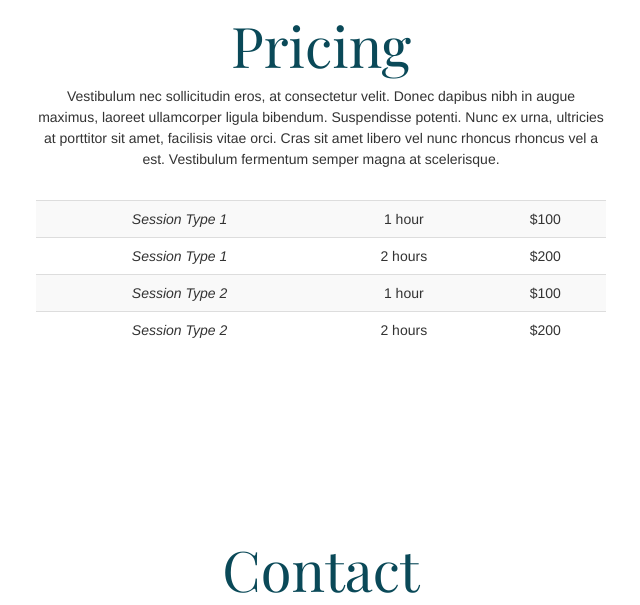
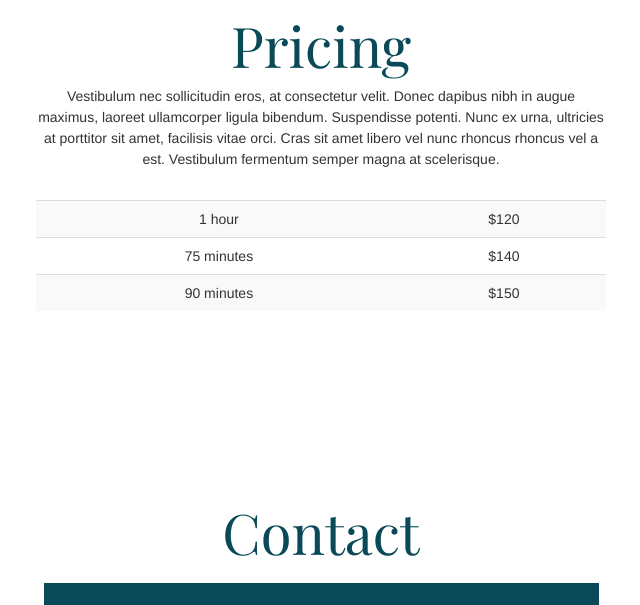
Before and after one commit to bobb3666/GOOD_CODE-staticsite, a Django app: template pages/templates/index.html in a window 1280 px wide. Shown: the part 2590-3195 px from the top of the page, without its empty margins (319-959 px from the left). Run offline with Django 3.2, Linux system fonts and the light colour scheme; the template is opened without the code that fills it, so the values that code supplies are empty; some libraries are stand-ins or nearby versions.

Commit message:
Changed pricinging

```diff
--- a/pages/templates/pricing.html
+++ b/pages/templates/pricing.html
@@ -9,25 +9,21 @@
 	<div class="col-md-offset-3 col-md-6">
 		<table class="table table-striped" >
 			<tr>
-				<td><i>Session Type 1</i></td>
+
 				<td>1 hour</td>
-				<td>$100</td>
+				<td>$120</td>
 			</tr>
 			<tr>
-				<td><i>Session Type 1</i></td>
-				<td>2 hours</td>
-				<td>$200</td>
+				<td>75 minutes</td>
+				<td>$140</td>
 			</tr>
 			<tr>
-				<td><i>Session Type 2</i></td>
-				<td>1 hour</td>
-				<td>$100</td>
+
+				<td>90 minutes</td>
+				<td>$150</td>
 			</tr>
-			<tr>
-				<td><i>Session Type 2</i></td>
-				<td>2 hours</td>
-				<td>$200</td>
-			</tr>
+
+
 		</table>
 		</div>
 	</div>
```
